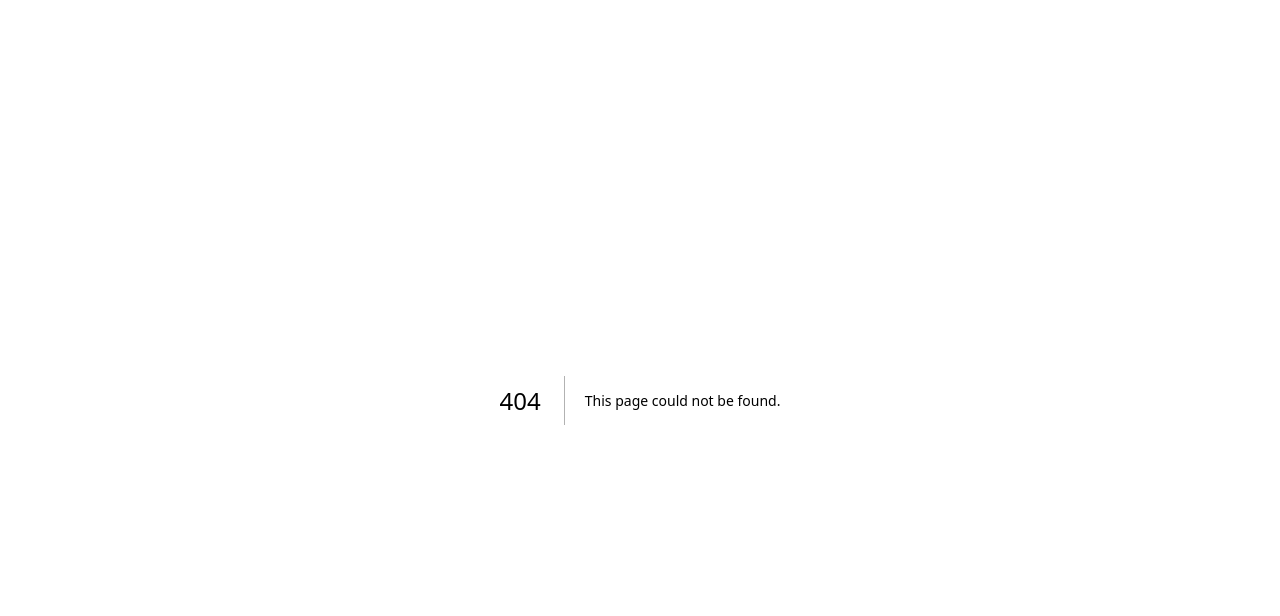
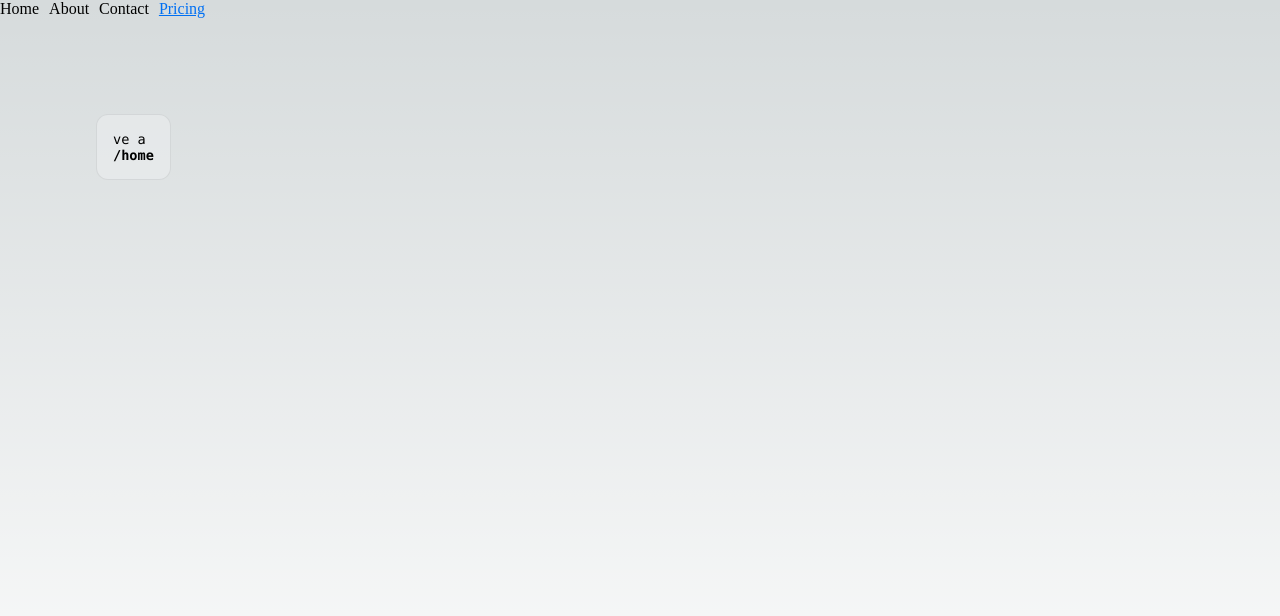
Before and after one commit to Jwilv/nextPractices, a Next.js app: page /pricing in a window 1280 px wide. Before the commit this address had no page. Shown: the top 616 px of the page. Built offline with nearby package versions, Linux system fonts and the light colour scheme.

Commit message:
menu item

```diff
--- a/components/layouts/DarkLayout.jsx
+++ b/components/layouts/DarkLayout.jsx
@@ -3,7 +3,7 @@
 export const DarkLayout = ({children}) => {
   return (
     <div style={{
-        backgroundColor : "rgba(0,0,0,0.3)",
+        backgroundColor : "rgba(105, 49, 49, 0.926)",
         borderRadius : "5px",
         padding : "10px"
     }}>
--- a/components/ui/Navbar.jsx
+++ b/components/ui/Navbar.jsx
@@ -1,14 +1,34 @@
-import Link from 'next/link'
 import React from 'react'
 import stylesNav from '../../styles/Navbar.module.css'
 import { ActiveLink } from './ActiveLink'
 
+const menuItems = [
+    {
+        text: 'Home',
+        href: '/'
+    },
+    {
+        text: 'About',
+        href: '/about'
+    },
+    {
+        text: 'Contact',
+        href: '/contact'
+    },
+    {
+        text: 'Pricing',
+        href: '/pricing'
+    },
+];
+
 export const Navbar = () => {
     return (
         <nav className={stylesNav['nav-container']}>
-            <ActiveLink text={"home"} href={"/"} />
-            <ActiveLink text={"about"} href={"/about"} />
-            <ActiveLink text={"contact"} href={"/contact"} />
+            {
+                menuItems.map( ({text, href}) => {
+                    return <ActiveLink key={href} text={text} href={href} />
+                })
+            }
         </nav>
     )
 }
--- a/pages/_app.jsx
+++ b/pages/_app.jsx
@@ -2,6 +2,6 @@ import '@/styles/globals.css'
 
 export default function App({ Component, pageProps }) {
 
-  const getLayout = Component.getLayout || ( page => page)
-  return getLayout(<Component{ ...pageProps }/>)
+  const getLayaout = Component.getLayaout || ( page => page)
+  return getLayaout(<Component {...pageProps}/>)
 }
--- /dev/null
+++ b/pages/pricing/index.jsx
@@ -0,0 +1,25 @@
+import Link from 'next/link'
+import styles from '../../styles/Home.module.css'
+import { MainLayout } from '../../components/layouts'
+
+export default function Pricing() {
+    return (
+        <>
+            <div className={styles.description}>
+                <p>
+                    ve a
+                    <code className={styles.code}> <Link href={"/"}>/home</Link> </code>
+                </p>
+            </div>
+        </>
+    )
+}
+
+Pricing.getLayaout = function (page) {
+
+    return (
+        <MainLayout >
+            {page}
+        </MainLayout>
+    )
+}
```
